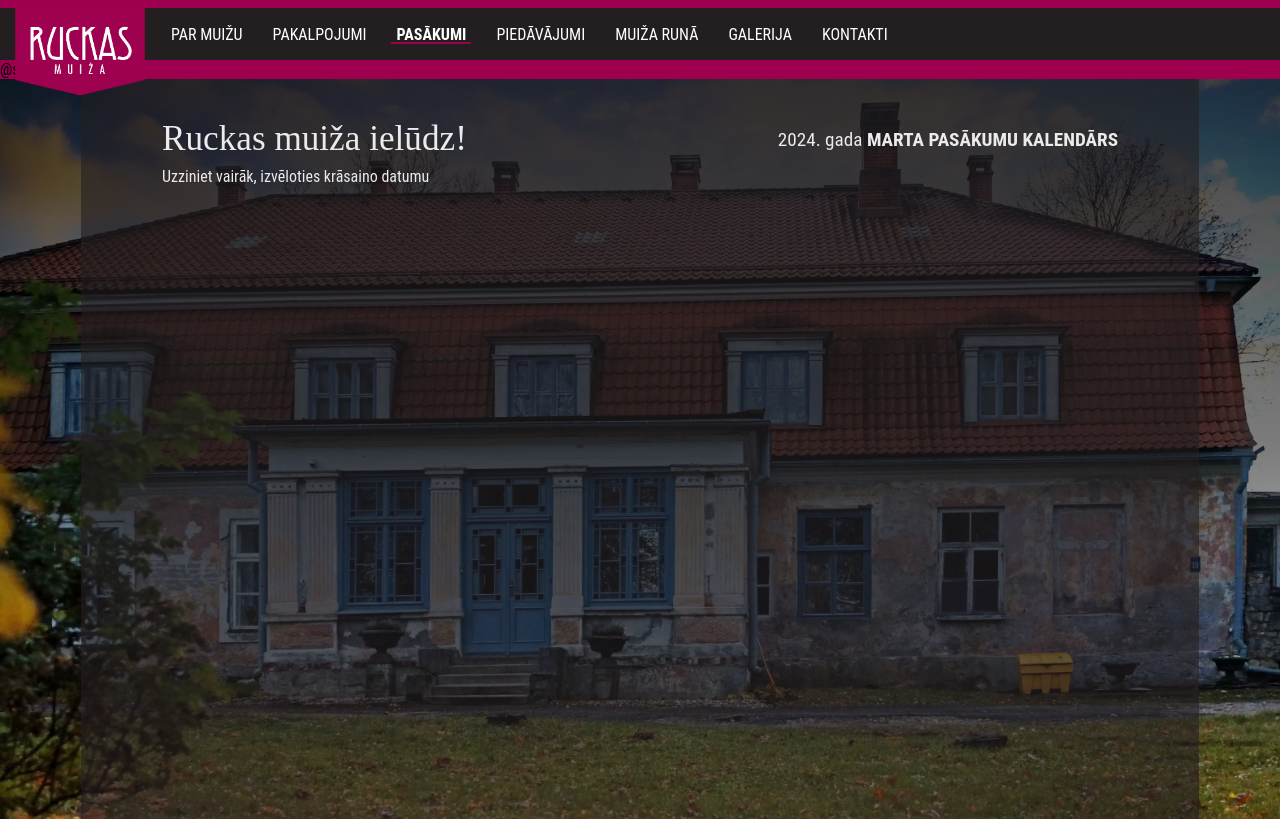
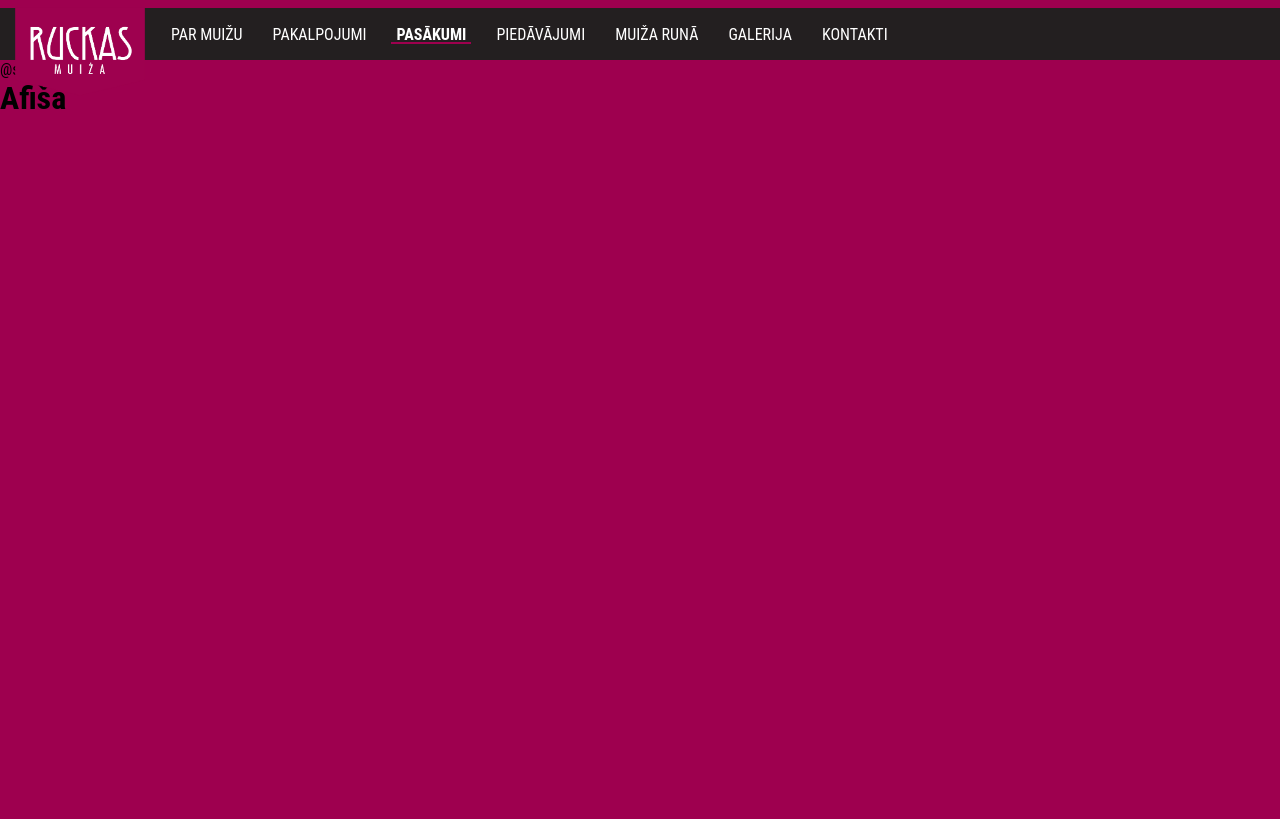
Before and after one commit to jkrigerts/ruckasmuiza, a Laravel app: page /pasakumi in a window 1280 px wide. After the commit the page ends 109 px from the top, so only its background shows below. Run offline with Laravel 10, Linux system fonts and the light colour scheme; data that the repository does not hold is empty; style sheets or scripts are compiled from the project's sources; some libraries are stand-ins or nearby versions; some web fonts are replaced.

Commit message:
Revert "RUC-17 Checkpoint"
This reverts commit e4e3a9341839523675e4b32fdd6dfab226ead574.

```diff
--- a/resources/sass/pages/_events.scss
+++ /dev/null
@@ -1,101 +0,0 @@
-$navWidth: $content-max-width;
-$logoWidth: 130px;
-$navHeight: 60px;
-$navPadding: 16px;
-
-// ------------------- Main page (background) ---------------
-.main-events{
-    position: relative;
-    min-height: calc(100dvh - $navHeight);
-    background: linear-gradient(
-        to bottom,
-        rgba(0, 0, 0, 0.7) 0%,
-        rgba(0, 0, 0, 0.5) 50%,
-        transparent 100%
-    );
-
-
-    .screen-image {
-        z-index: -1;
-        width: 100%;
-        height: 100%;
-        object-fit: cover;
-        object-position: center;
-        position: absolute;
-
-        -webkit-user-select: none;
-        -moz-user-select: none;
-        -ms-user-select: none;
-        user-select: none;
-    }
-}
-
-// ----------- Content including calendar header and calendar --------------
-.main-events .content{
-    min-height: calc(100dvh - $navHeight);
-    max-width: calc($navWidth - $logoWidth); // nav bar max width - logo
-    background-color: rgba($color: $color-black, $alpha: 0.6);
-
-    margin: 0 auto;
-
-    padding: 2rem calc($logoWidth / 2 + 1rem);
-    color: $color-white-gray;
-
-    .header{
-        font-size: $font-size-lg;
-        font-family: $font-display;
-    }
-
-    .date{
-        font-size: $font-size-md;
-    }
-
-    .flex-between{
-        display: flex;
-        align-items: center;
-        justify-content: space-between;
-
-        margin: 0.5rem 0;
-    }
-}
-
-@media (max-width: calc($navWidth + $navPadding)) {
-    .main-events .content {
-        margin: 0 calc(($logoWidth / 2) + $navPadding);
-    }
-}
-
-@include lg-breakpoint {
-    .main-events .content {
-        margin: 0;
-        padding: 0.5rem 1rem;
-
-        .flex-between {
-            padding-left: calc($logoWidth + 1rem);
-            text-align: right;
-
-            flex-direction: column;
-            align-items: end;
-
-            gap: 0.5rem;
-        }
-    }
-}
-
-@include sm-breakpoint {
-    .main-events .content {
-        .header{
-            font-size: $font-size-md;
-        }
-
-        .date{
-            font-size: $font-size-sm;
-        }
-    }
-}
-
-
-// ------------------ Calendar container -------------------
-.main-events .calendar-container{
-
-}
--- a/resources/views/events.blade.php
+++ b/resources/views/events.blade.php
@@ -1,18 +1,3 @@
 <x-layouts.app>
-
-    <section class="main-events">
-        <img class="screen-image" src="{{ asset('images/landing/landing7.webp') }}" alt="">
-
-        <div class="content">
-            <div class="flex-between">
-                <p class="header">Ruckas muiža ielūdz!</p>
-                <p class="date">2024. gada <strong>MARTA PASĀKUMU KALENDĀRS</strong></p>
-            </div>
-            <p>Uzziniet vairāk, izvēloties krāsaino datumu</p>
-
-            <table>
-
-            </table>
-        </div>
-    </section>
+  <h1 class="font-playfair text-3xl text-center">Afiša</h1>
 </x-layouts.app>
--- a/routes/web.php
+++ b/routes/web.php
@@ -33,7 +33,7 @@
        }
        );
 
-Route::get('/pasakumi', [\App\Http\Controllers\EventsController::class, 'index'])
+Route::get('/pasakumi', [EventsController::class, 'index'])
        ->name("events");
 
 Route::group([
```
